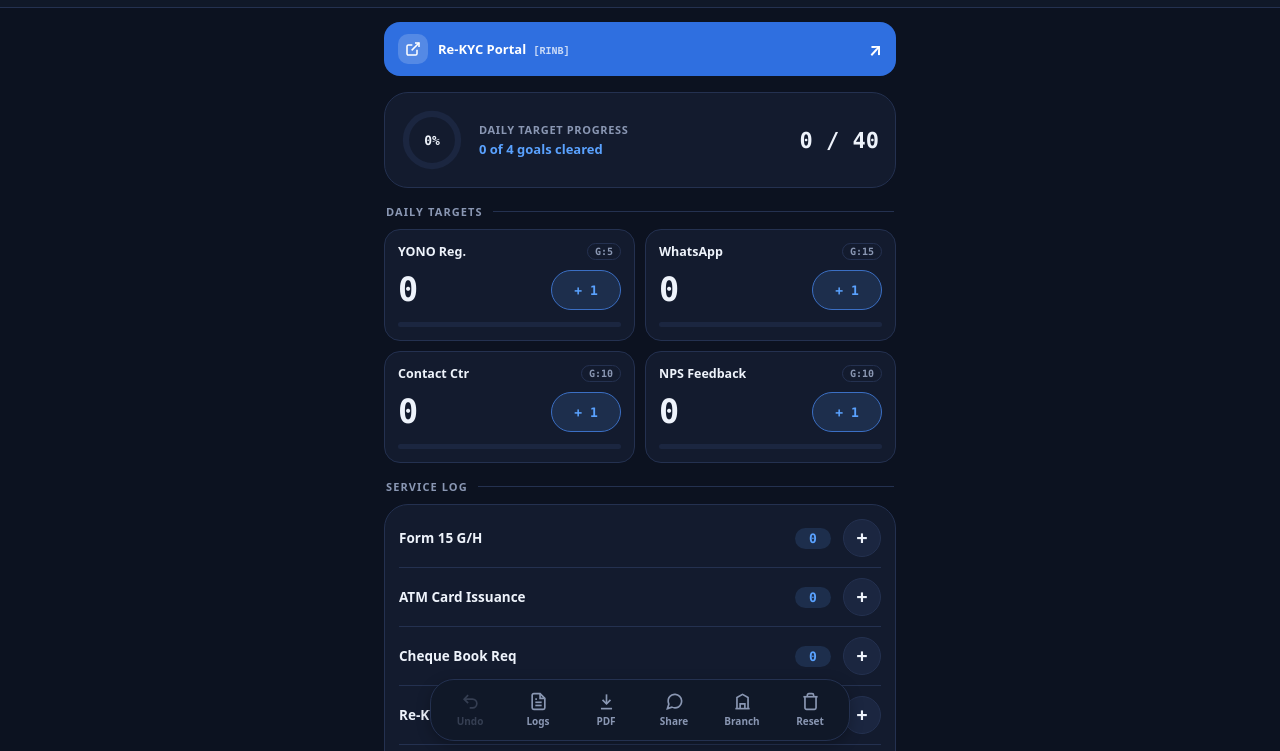
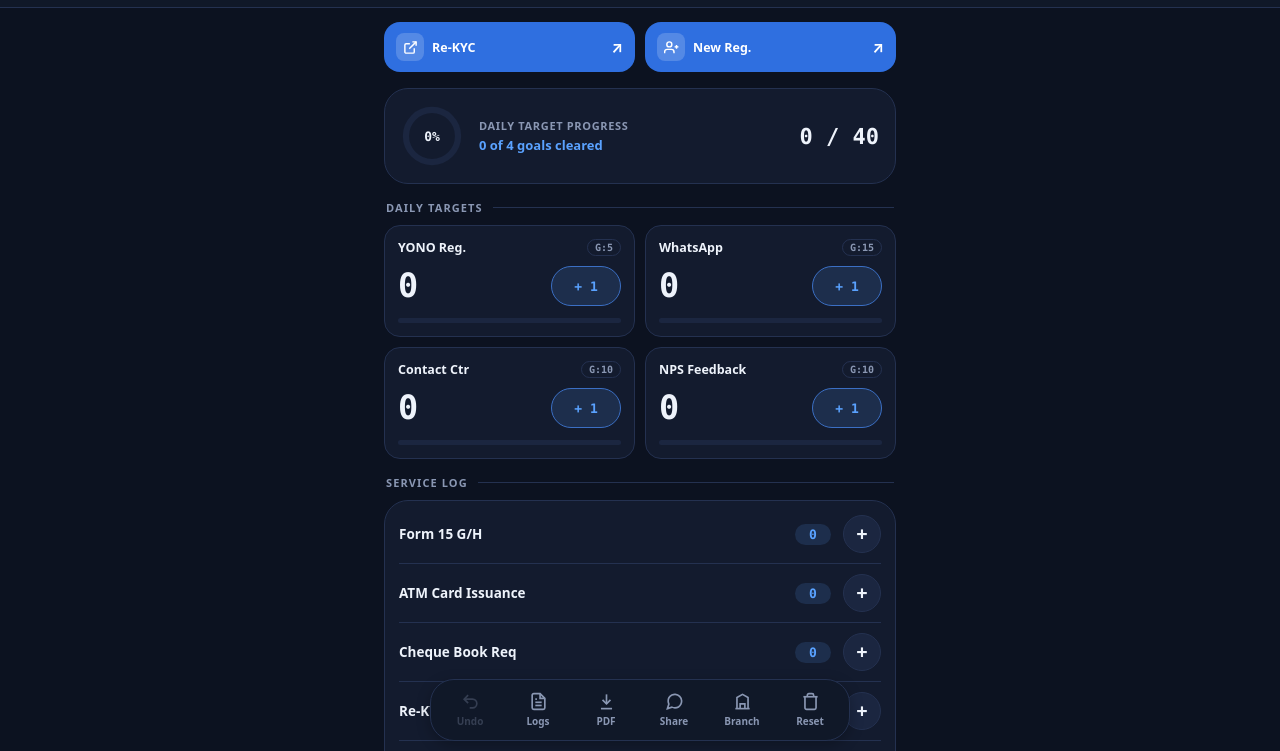
Before and after one commit to pattnaik43-ops/banking, a plain HTML site: page A1.html in a window 1280 px wide. Both pictures are taken after a click on the button "Boot Ledger →". Shown: the part 49-800 px from the top of the page. Drawn offline with nearby package versions, Linux system fonts and the light colour scheme.

Commit message:
Update A1.html

```diff
--- a/A1.html
+++ b/A1.html
@@ -9,32 +9,32 @@
 <style>
 :root {
   /* Night Ledger — dark (default) */
-  --ink:             #5aa2ff;
-  --ink-secondary:   #2f6fe0;
-  --ink-light:       rgba(90, 162, 255, 0.14);
-  --ink-glow:        rgba(90, 162, 255, 0.30);
+  --ink:              #5aa2ff;
+  --ink-secondary:    #2f6fe0;
+  --ink-light:        rgba(90, 162, 255, 0.14);
+  --ink-glow:         rgba(90, 162, 255, 0.30);
 
-  --bg-main:         #0c1220;
-  --paper:           #131b2e;
-  --paper-elevated:  #1b2640;
-  --paper-glass:     #101828;
+  --bg-main:          #0c1220;
+  --paper:            #131b2e;
+  --paper-elevated:   #1b2640;
+  --paper-glass:      #101828;
 
-  --text-main:       #eef3fb;
-  --text-muted:      #8a97b3;
-  --border:          #243150;
-  --border-active:   #3b6fc4;
+  --text-main:        #eef3fb;
+  --text-muted:       #8a97b3;
+  --border:           #243150;
+  --border-active:    #3b6fc4;
 
-  --success:         #34d399;
-  --success-light:   rgba(52, 211, 153, 0.14);
-  --danger:          #fb7185;
-  --danger-light:    rgba(251, 113, 133, 0.15);
+  --success:          #34d399;
+  --success-light:    rgba(52, 211, 153, 0.14);
+  --danger:           #fb7185;
+  --danger-light:     rgba(251, 113, 133, 0.15);
 
-  --radius-sm:       10px;
-  --radius-md:       16px;
-  --radius-lg:       24px;
+  --radius-sm:        10px;
+  --radius-md:        16px;
+  --radius-lg:        24px;
 
-  --card-shadow:     none;
-  --btn-shadow:      none;
+  --card-shadow:      none;
+  --btn-shadow:       none;
 
   --font-ui:   system-ui, -apple-system, "Segoe UI", Roboto, "Helvetica Neue", Arial, sans-serif;
   --font-mono: ui-monospace, SFMono-Regular, Menlo, Consolas, "Roboto Mono", monospace;
@@ -42,28 +42,28 @@
 
 body.light-theme {
   /* Clean Paper — light */
-  --ink:             #1f5fbf;
-  --ink-secondary:   #164a96;
-  --ink-light:       rgba(31, 95, 191, 0.10);
-  --ink-glow:        rgba(31, 95, 191, 0.20);
+  --ink:              #1f5fbf;
+  --ink-secondary:    #164a96;
+  --ink-light:        rgba(31, 95, 191, 0.10);
+  --ink-glow:         rgba(31, 95, 191, 0.20);
 
-  --bg-main:         #f1f4f9;
-  --paper:           #ffffff;
-  --paper-elevated:  #eaf0f8;
-  --paper-glass:     #ffffff;
+  --bg-main:          #f1f4f9;
+  --paper:            #ffffff;
+  --paper-elevated:   #eaf0f8;
+  --paper-glass:      #ffffff;
 
-  --text-main:       #14202f;
-  --text-muted:      #66758c;
-  --border:          #dde4ef;
-  --border-active:   #9db9e6;
+  --text-main:        #14202f;
+  --text-muted:       #66758c;
+  --border:           #dde4ef;
+  --border-active:    #9db9e6;
 
-  --success:         #0f9d6e;
-  --success-light:   rgba(15, 157, 110, 0.10);
-  --danger:          #d63150;
-  --danger-light:    rgba(214, 49, 80, 0.10);
+  --success:          #0f9d6e;
+  --success-light:    rgba(15, 157, 110, 0.10);
+  --danger:           #d63150;
+  --danger-light:     rgba(214, 49, 80, 0.10);
 
-  --card-shadow:     0 1px 2px rgba(20, 32, 47, 0.06);
-  --btn-shadow:      none;
+  --card-shadow:      0 1px 2px rgba(20, 32, 47, 0.06);
+  --btn-shadow:       none;
 }
 
 *, *::before, *::after { box-sizing: border-box; -webkit-tap-highlight-color: transparent; }
@@ -141,24 +141,33 @@ header {
   max-width: 540px; width: 100%; margin: 0 auto;
 }
 
-/* Re-KYC banner */
+/* Quick links 2-column container */
+.quick-link-deck {
+  display: grid;
+  grid-template-columns: repeat(2, 1fr);
+  gap: 10px;
+  flex-shrink: 0;
+}
+
 .quick-link-banner {
   display: flex; justify-content: space-between; align-items: center;
   background: var(--ink-secondary); color: #fff;
-  border-radius: var(--radius-md); padding: 12px 14px;
-  text-decoration: none; font-weight: 700; font-size: 13px;
-  flex-shrink: 0;
+  border-radius: var(--radius-md); padding: 11px 12px;
+  text-decoration: none; font-weight: 700; font-size: 12.5px;
+  min-width: 0;
 }
 .quick-link-banner:active { opacity: 0.88; }
-.quick-link-icon-wrapper { display: flex; align-items: center; gap: 10px; }
+.quick-link-icon-wrapper { display: flex; align-items: center; gap: 8px; min-width: 0; }
 .quick-link-icon {
-  width: 30px; height: 30px; border-radius: 10px;
+  width: 28px; height: 28px; border-radius: 8px;
   background: rgba(255,255,255,0.18); color: #fff;
-  display: flex; align-items: center; justify-content: center;
+  display: flex; align-items: center; justify-content: center; flex-shrink: 0;
 }
-.quick-link-icon svg { width: 16px; height: 16px; stroke: currentColor; fill: none; stroke-width: 2.3; }
-.quick-link-icon-wrapper span span { color: rgba(255,255,255,0.75) !important; }
-.quick-link-arrow { color: #fff; font-weight: 700; font-size: 17px; }
+.quick-link-icon svg { width: 15px; height: 15px; stroke: currentColor; fill: none; stroke-width: 2.3; }
+.quick-link-text {
+  white-space: nowrap; overflow: hidden; text-overflow: ellipsis;
+}
+.quick-link-arrow { color: #fff; font-weight: 700; font-size: 15px; flex-shrink: 0; margin-left: 4px; }
 
 /* Progress summary */
 .command-module {
@@ -338,6 +347,8 @@ header {
   .w-count { font-size: 1.7rem; }
   .w-btn { min-width: 58px; height: 36px; font-size: 12px; }
   .target-grid { gap: 8px; }
+  .quick-link-banner { font-size: 11px; padding: 10px 8px; }
+  .quick-link-icon { width: 24px; height: 24px; }
 }
 @media (prefers-reduced-motion: reduce) { * { transition: none !important; } }
 </style>
@@ -366,16 +377,28 @@ header {
 
 <div id="dashboard" class="hidden">
 
-  <!-- QUICK LINK BANNER -->
+  <!-- QUICK LINKS: RE-KYC & NEW REGISTRATION -->
+  <div class="quick-link-deck">
     <a href="https://yonoretail.sbi.bank.in/accounts/re-kyc/kyc-entry?srcChn=RINB" target="_blank" class="quick-link-banner">
       <div class="quick-link-icon-wrapper">
         <span class="quick-link-icon">
           <svg viewBox="0 0 24 24"><path d="M18 13v6a2 2 0 0 1-2 2H5a2 2 0 0 1-2-2V8a2 2 0 0 1 2-2h6"/><polyline points="15 3 21 3 21 9"/><line x1="10" y1="14" x2="21" y2="3"/></svg>
         </span>
-      <span>Re-KYC Portal <span style="font-size: 10px; color: var(--text-muted); font-family: 'Space Mono', monospace; margin-left: 4px;">[RINB]</span></span>
+        <span class="quick-link-text">Re-KYC</span>
       </div>
       <span class="quick-link-arrow">↗</span>
     </a>
+
+    <a href="https://yonoretail.sbi.bank.in/registration/new-user-registration" target="_blank" class="quick-link-banner">
+      <div class="quick-link-icon-wrapper">
+        <span class="quick-link-icon">
+          <svg viewBox="0 0 24 24"><path d="M16 21v-2a4 4 0 0 0-4-4H5a4 4 0 0 0-4 4v2"/><circle cx="8.5" cy="7" r="4"/><line x1="20" y1="8" x2="20" y2="14"/><line x1="23" y1="11" x2="17" y2="11"/></svg>
+        </span>
+        <span class="quick-link-text">New Reg.</span>
+      </div>
+      <span class="quick-link-arrow">↗</span>
+    </a>
+  </div>
 
   <!-- COMPACT COMMAND MODULE (Overall Daily Target) -->
   <div class="command-module">
```
Lines whose indentation alone changed are shown as unchanged.
